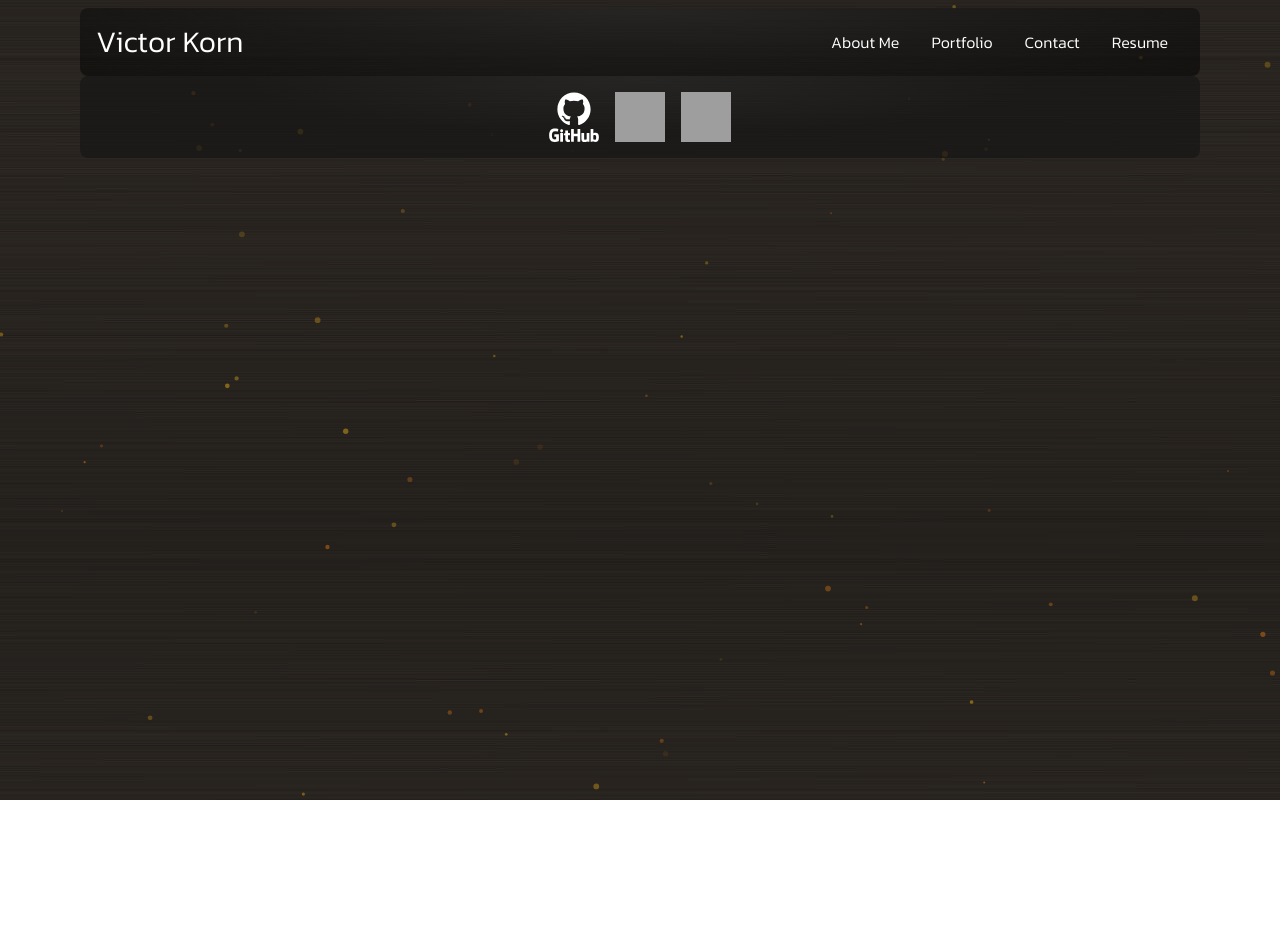
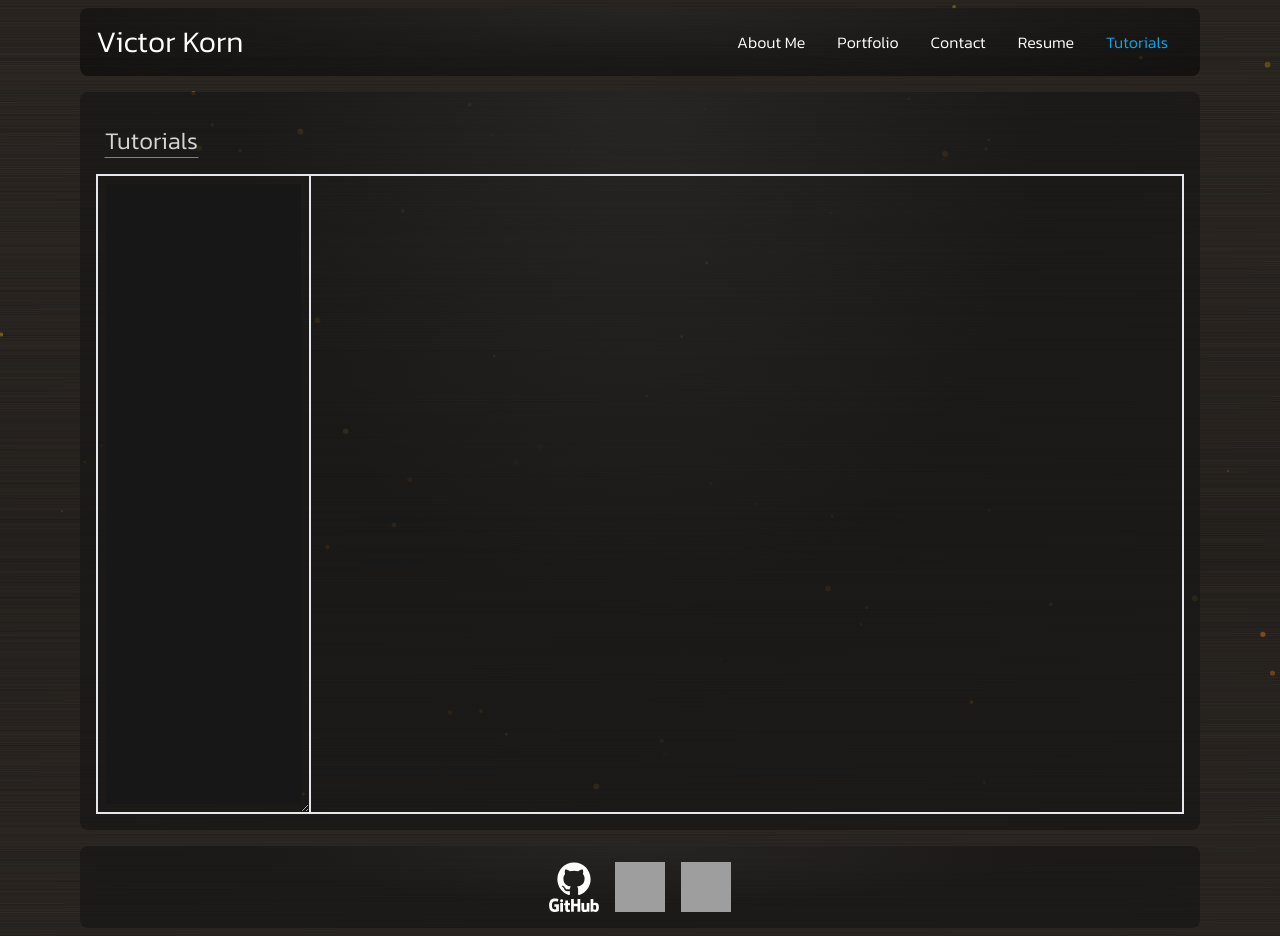
Before and after one commit to vicdotexe/react-portfolio, a React (Create React App) app: page /tutorials in a window 1280 px wide. Before the commit the page ends 800 px from the top, so only its background shows below. Built offline with nearby package versions, Linux system fonts and the light colour scheme; grey boxes are pictures that could not be loaded; a web font is replaced by a local one.

Commit message:
markdown editor stuff

```diff
--- a/package.json
+++ b/package.json
@@ -10,9 +10,12 @@
     "gh-pages": "^4.0.0",
     "react": "^18.2.0",
     "react-dom": "^18.2.0",
+    "react-markdown": "^8.0.4",
     "react-router-dom": "^6.4.4",
     "react-scripts": "5.0.1",
+    "react-syntax-highlighter": "^15.5.0",
     "react-tsparticles": "^2.6.0",
+    "remark-gfm": "^3.0.1",
     "tsparticles": "^2.6.0",
     "web-vitals": "^2.1.4"
   },
--- a/src/App.js
+++ b/src/App.js
@@ -40,6 +40,7 @@ function App() {
                     <Route path="/portfolio" element={<Page current="portfolio"/>}/>
                     <Route path="/contact" element={<Page current="contact"/>}/>
                     <Route path="/resume" element={<Page current="resume"/>}/>
+                    <Route path="/tutorials" element={<Page current="tutorials"/>}/>
                 </Routes>
             </Router>
             <Footer/>
--- /dev/null
+++ b/src/components/Markdowner.jsx
@@ -0,0 +1,35 @@
+import React from 'react'
+import { ReactMarkdown } from 'react-markdown/lib/react-markdown'
+import {Prism as SyntaxHighlighter} from 'react-syntax-highlighter'
+import {vscDarkPlus} from 'react-syntax-highlighter/dist/esm/styles/prism'
+import remarkGfm from 'remark-gfm'
+
+export default function Markdowner({markdown}) {
+  return (
+    <div className='grow shrink'>
+        <ReactMarkdown
+    children={markdown}
+    remarkPlugins={[remarkGfm]}
+    components={{
+      code({node, inline, className, children, ...props}) {
+        const match = /language-(\w+)/.exec(className || '')
+        return !inline && match ? (
+          <SyntaxHighlighter
+            children={String(children).replace(/\n$/, '')}
+            style={vscDarkPlus}
+            language={match[1]}
+            PreTag="div"
+            {...props}
+          />
+        ) : (
+          <code className={className} {...props}>
+            {children}
+          </code>
+        )
+      }
+    }}
+  />
+
+    </div>
+  )
+}
--- a/src/components/Nav.jsx
+++ b/src/components/Nav.jsx
@@ -28,6 +28,7 @@ export default function Nav(props) {
         <Link to="/portfolio" className={`${getUnique('/portfolio')}`} >Portfolio</Link>
         <Link to="/contact" className={`${getUnique('/contact')}`}>Contact</Link>
         <Link to="/resume" className={`${getUnique('/resume')}`}>Resume</Link>
+        <Link to="/tutorials" className={`${getUnique('/tutorials')}`}>Tutorials</Link>
     </div>
   )
 }
--- a/src/components/Pages/Page.jsx
+++ b/src/components/Pages/Page.jsx
@@ -4,6 +4,7 @@ import Resume from "./Resume";
 import Contact from "./Contact";
 import About from './About';
 import { capitalizeFirstLetter } from '../../utils/helpers';
+import Tutorials from './Tutorials';
 
 export default function Page({current, children}) {
     function renderPage(){
@@ -12,6 +13,7 @@ export default function Page({current, children}) {
             case "portfolio": return <Portfolio/>
             case "contact": return <Contact/>
             case "resume": return <Resume/>
+            case "tutorials": return <Tutorials/>
             default: return <h1>That page doesn't exist.</h1>
         }
     }
--- /dev/null
+++ b/src/components/Pages/Tutorials.jsx
@@ -0,0 +1,61 @@
+import React from 'react'
+import { useState, useRef } from 'react'
+import Markdowner from '../Markdowner'
+
+const md = `Here is some JavaScript code:
+
+~~~js
+console.log('It works!')
+~~~
+`
+
+export default function Tutorials() {
+    const codeAreaRef = useRef();
+const [code, setCode] = useState('');
+    const [md, setMd] = useState('');
+
+  return (
+    <div className='h-[80vh] w-full border flex'>
+    <div className='flex resize-x border overflow-auto p-2'>
+        <textarea
+        className='grow shrink w-full h-full resize-none border-none bg-neutral-900 text-neutral-200'
+        name='code'
+        value={code}
+        ref={codeAreaRef}
+        onChange={(e) => {
+            setCode(e.target.value);
+        }}
+        onKeyDown={(e) => {
+            if (e.key == 'Tab') {
+            e.preventDefault();
+            const { selectionStart, selectionEnd } = e.target;
+
+            const newText =
+                code.substring(0, selectionStart) +
+                '  ' + // Edit this for type tab you want
+                    // Here it's 2 spaces per tab
+                code.substring(selectionEnd, code.length);
+
+            codeAreaRef.current.focus();
+            codeAreaRef.current.value = newText;
+
+            codeAreaRef.current.setSelectionRange(
+                selectionStart + 2,
+                selectionStart + 2
+            );
+
+            setCode(newText);
+            }
+        }}
+        />
+    </div>
+
+
+        <div className='flex overflow-auto border grow shrink'>
+        <Markdowner markdown={code}/>
+        </div>
+
+
+    </div>
+  )
+}
```
Also changed, not shown: 1 other file (tests, documents, lock files or other folders).
